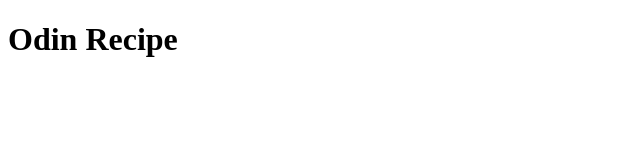
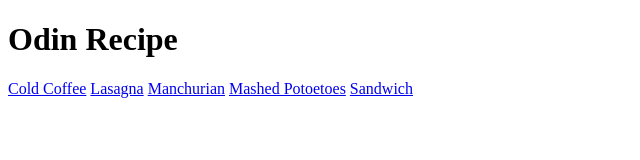
Before and after one commit to Abdullah-kamal/odin-recipe, a plain HTML site: page index.html in a window 1280 px wide. Shown: the whole page, without its empty margins (0-640 px from the left). Drawn offline with Linux system fonts and the light colour scheme.

Commit message:
updated links in index, and minor changes in recipes

```diff
--- a/index.html
+++ b/index.html
@@ -7,5 +7,10 @@
 </head>
 <body>
     <h1>Odin Recipe</h1>
+    <a href="/recipes/cold-coffee.html">Cold Coffee</a>
+    <a href="/recipes/lasanga.html">Lasagna</a>
+    <a href="/recipes/machurian.html">Manchurian</a>
+    <a href="/recipes/mashed-potatoes.html">Mashed Potoetoes</a>
+    <a href="/recipes/sandwich.html">Sandwich</a>
 </body>
 </html>
```
Also changed, not shown: recipes/cold-coffee.html (+1 -1 lines), recipes/lasanga.html (+1 -1 lines), recipes/machurian.html (+1 -1 lines), recipes/mashed-potatoes.html (+1 -1 lines), recipes/sandwich.html (+1 -1 lines).
